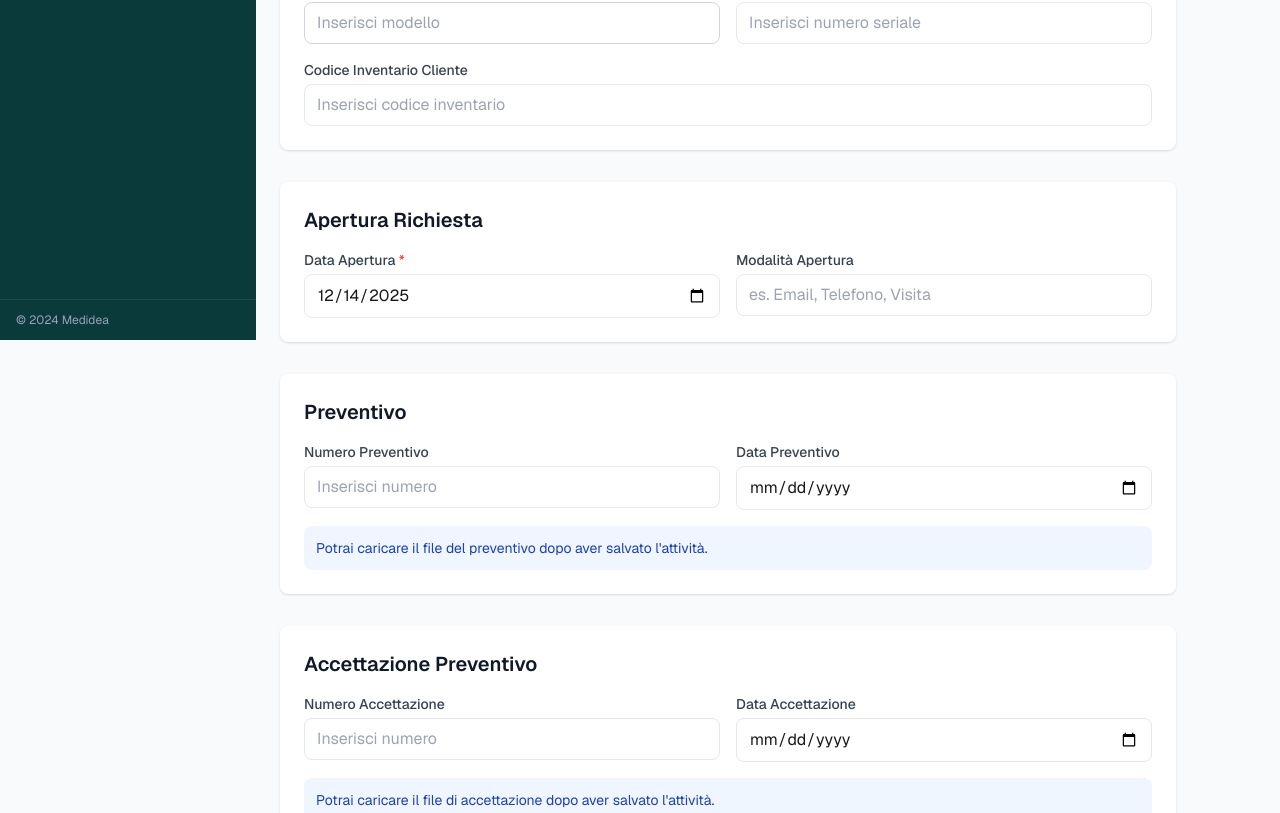
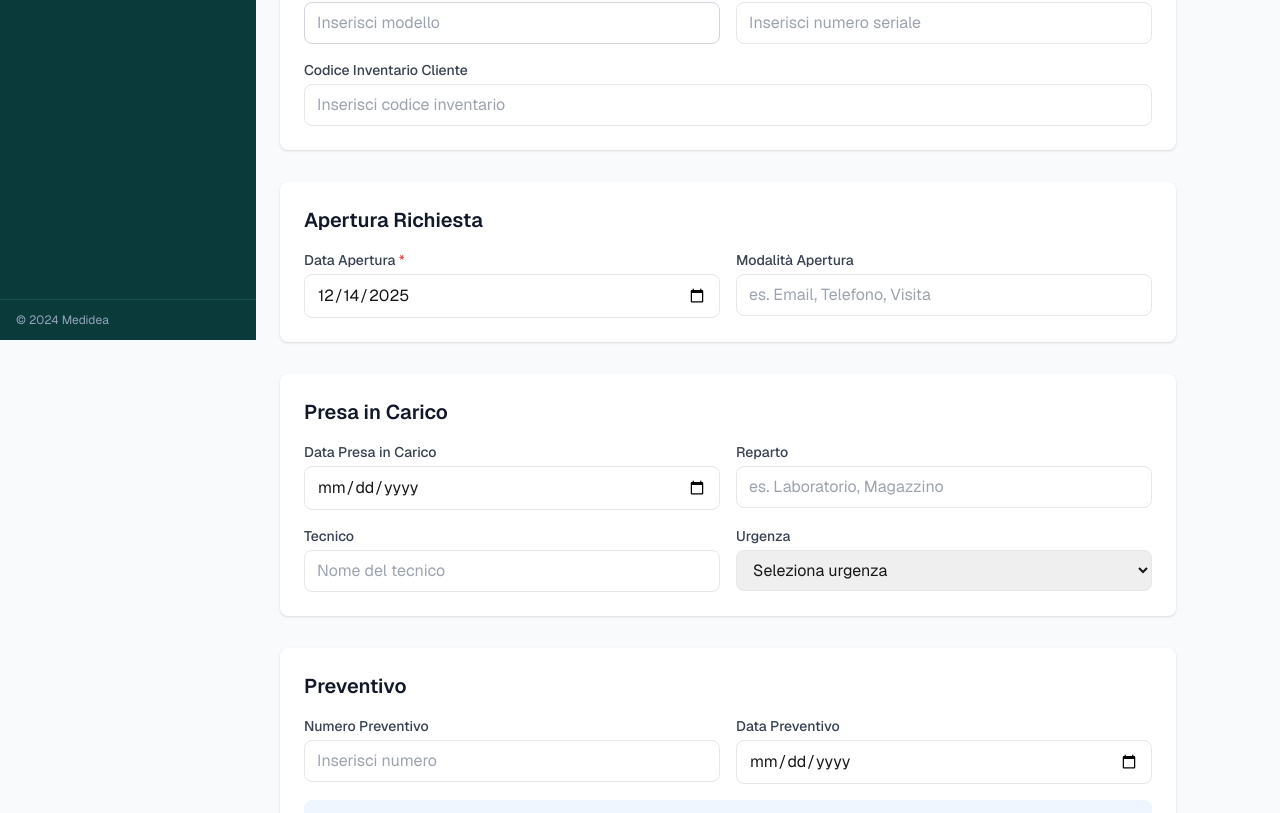
Before and after one commit to maverde73/medidea, a Next.js app: page /attivita/new in a window 1280 px wide. Shown: the part 460-1273 px from the top of the page. Built offline with nearby package versions, Linux system fonts and the light colour scheme; no server answers.

Commit message:
campi nuovi

```diff
--- a/app/attivita/[id]/page.tsx
+++ b/app/attivita/[id]/page.tsx
@@ -20,6 +20,10 @@ interface Attivita {
   data_accettazione_preventivo: string | null;
   data_chiusura: string | null;
   note_generali: string | null;
+  data_presa_in_carico: string | null;
+  reparto: string | null;
+  tecnico: string | null;
+  urgenza: string | null;
   created_at: string;
   updated_at: string;
 }
@@ -60,6 +64,10 @@ export default function AttivitaDetailPage() {
     data_accettazione_preventivo: "",
     data_chiusura: "",
     note_generali: "",
+    data_presa_in_carico: "",
+    reparto: "",
+    tecnico: "",
+    urgenza: "" as "" | "BASSA" | "MEDIA" | "ALTA",
   });
 
   useEffect(() => {
@@ -95,6 +103,10 @@ export default function AttivitaDetailPage() {
           data_accettazione_preventivo: data.data.data_accettazione_preventivo || "",
           data_chiusura: data.data.data_chiusura || "",
           note_generali: data.data.note_generali || "",
+          data_presa_in_carico: data.data.data_presa_in_carico || "",
+          reparto: data.data.reparto || "",
+          tecnico: data.data.tecnico || "",
+          urgenza: (data.data.urgenza || "") as "" | "BASSA" | "MEDIA" | "ALTA",
         });
       } else {
         setError("Attività non trovata");
@@ -405,6 +417,76 @@ export default function AttivitaDetailPage() {
         )}
       </div>
 
+      {/* Presa in Carico */}
+      <div className="bg-white rounded-lg shadow p-6">
+        <h2 className="text-xl font-semibold mb-4">Presa in Carico</h2>
+        {editing ? (
+          <div className="grid grid-cols-1 md:grid-cols-2 gap-4">
+            <div>
+              <label className="block text-sm font-medium text-gray-700 mb-1">Data Presa in Carico</label>
+              <input
+                type="date"
+                value={editForm.data_presa_in_carico}
+                onChange={(e) => setEditForm({ ...editForm, data_presa_in_carico: e.target.value })}
+                className="w-full px-3 py-2 border rounded-lg focus:ring-2 focus:ring-primary-500"
+              />
+            </div>
+            <div>
+              <label className="block text-sm font-medium text-gray-700 mb-1">Reparto</label>
+              <input
+                type="text"
+                value={editForm.reparto}
+                onChange={(e) => setEditForm({ ...editForm, reparto: e.target.value })}
+                className="w-full px-3 py-2 border rounded-lg focus:ring-2 focus:ring-primary-500"
+                placeholder="es. Laboratorio, Magazzino"
+              />
+            </div>
+            <div>
+              <label className="block text-sm font-medium text-gray-700 mb-1">Tecnico</label>
+              <input
+                type="text"
+                value={editForm.tecnico}
+                onChange={(e) => setEditForm({ ...editForm, tecnico: e.target.value })}
+                className="w-full px-3 py-2 border rounded-lg focus:ring-2 focus:ring-primary-500"
+                placeholder="Nome del tecnico"
+              />
+            </div>
+            <div>
+              <label className="block text-sm font-medium text-gray-700 mb-1">Urgenza</label>
+              <select
+                value={editForm.urgenza}
+                onChange={(e) => setEditForm({ ...editForm, urgenza: e.target.value as "" | "BASSA" | "MEDIA" | "ALTA" })}
+                className="w-full px-3 py-2 border rounded-lg focus:ring-2 focus:ring-primary-500"
+              >
+                <option value="">Seleziona urgenza</option>
+                <option value="BASSA">Bassa</option>
+                <option value="MEDIA">Media</option>
+                <option value="ALTA">Alta</option>
+              </select>
+            </div>
+          </div>
+        ) : (
+          <div className="grid grid-cols-2 gap-4">
+            <div>
+              <p className="text-sm text-gray-600">Data Presa in Carico</p>
+              <p className="text-gray-900 font-medium">{formatDate(attivita.data_presa_in_carico)}</p>
+            </div>
+            <div>
+              <p className="text-sm text-gray-600">Reparto</p>
+              <p className="text-gray-900 font-medium">{attivita.reparto || "N/D"}</p>
+            </div>
+            <div>
+              <p className="text-sm text-gray-600">Tecnico</p>
+              <p className="text-gray-900 font-medium">{attivita.tecnico || "N/D"}</p>
+            </div>
+            <div>
+              <p className="text-sm text-gray-600">Urgenza</p>
+              <p className="text-gray-900 font-medium">{attivita.urgenza || "N/D"}</p>
+            </div>
+          </div>
+        )}
+      </div>
+
       {/* Preventivo */}
       <div className="bg-white rounded-lg shadow p-6">
         <h2 className="text-xl font-semibold mb-4">Preventivo</h2>
--- a/app/attivita/new/page.tsx
+++ b/app/attivita/new/page.tsx
@@ -35,6 +35,12 @@ const attivitaSchema = z.object({
 
   // Note
   note_generali: z.string().optional(),
+
+  // Presa in carico
+  data_presa_in_carico: z.string().optional(),
+  reparto: z.string().optional(),
+  tecnico: z.string().optional(),
+  urgenza: z.enum(["BASSA", "MEDIA", "ALTA"]).optional(),
 });
 
 type AttivitaFormData = z.infer<typeof attivitaSchema>;
@@ -239,6 +245,61 @@ export default function NewAttivitaPage() {
           </div>
         </div>
 
+        {/* Presa in Carico */}
+        <div className="bg-white rounded-lg shadow p-6">
+          <h2 className="text-xl font-semibold text-gray-900 mb-4">
+            Presa in Carico
+          </h2>
+          <div className="grid grid-cols-1 md:grid-cols-2 gap-4">
+            <div>
+              <label className="block text-sm font-medium text-gray-700 mb-1">
+                Data Presa in Carico
+              </label>
+              <input
+                type="date"
+                {...register("data_presa_in_carico")}
+                className="w-full px-3 py-2 border rounded-lg focus:ring-2 focus:ring-primary-500"
+              />
+            </div>
+            <div>
+              <label className="block text-sm font-medium text-gray-700 mb-1">
+                Reparto
+              </label>
+              <input
+                type="text"
+                {...register("reparto")}
+                className="w-full px-3 py-2 border rounded-lg focus:ring-2 focus:ring-primary-500"
+                placeholder="es. Laboratorio, Magazzino"
+              />
+            </div>
+            <div>
+              <label className="block text-sm font-medium text-gray-700 mb-1">
+                Tecnico
+              </label>
+              <input
+                type="text"
+                {...register("tecnico")}
+                className="w-full px-3 py-2 border rounded-lg focus:ring-2 focus:ring-primary-500"
+                placeholder="Nome del tecnico"
+              />
+            </div>
+            <div>
+              <label className="block text-sm font-medium text-gray-700 mb-1">
+                Urgenza
+              </label>
+              <select
+                {...register("urgenza")}
+                className="w-full px-3 py-2 border rounded-lg focus:ring-2 focus:ring-primary-500"
+              >
+                <option value="">Seleziona urgenza</option>
+                <option value="BASSA">Bassa</option>
+                <option value="MEDIA">Media</option>
+                <option value="ALTA">Alta</option>
+              </select>
+            </div>
+          </div>
+        </div>
+
         {/* Preventivo */}
         <div className="bg-white rounded-lg shadow p-6">
           <h2 className="text-xl font-semibold text-gray-900 mb-4">
--- a/app/registro/page.tsx
+++ b/app/registro/page.tsx
@@ -202,7 +202,11 @@ export default function RegistroAttivita() {
                                 </tr>
                             ) : (
                                 attivita.map((a) => (
-                                    <tr key={a.id} className="hover:bg-gray-50 transition-colors">
+                                    <tr
+                                        key={a.id}
+                                        className="hover:bg-gray-50 transition-colors cursor-pointer"
+                                        onClick={() => router.push(`/attivita/${a.id}`)}
+                                    >
                                         <td className="px-4 py-3 font-medium text-gray-900">#{a.id}</td>
                                         <td className="px-4 py-3 text-gray-900 font-medium">{a.nome_cliente}</td>
                                         <td className="px-4 py-3 text-gray-500 whitespace-nowrap">
```
